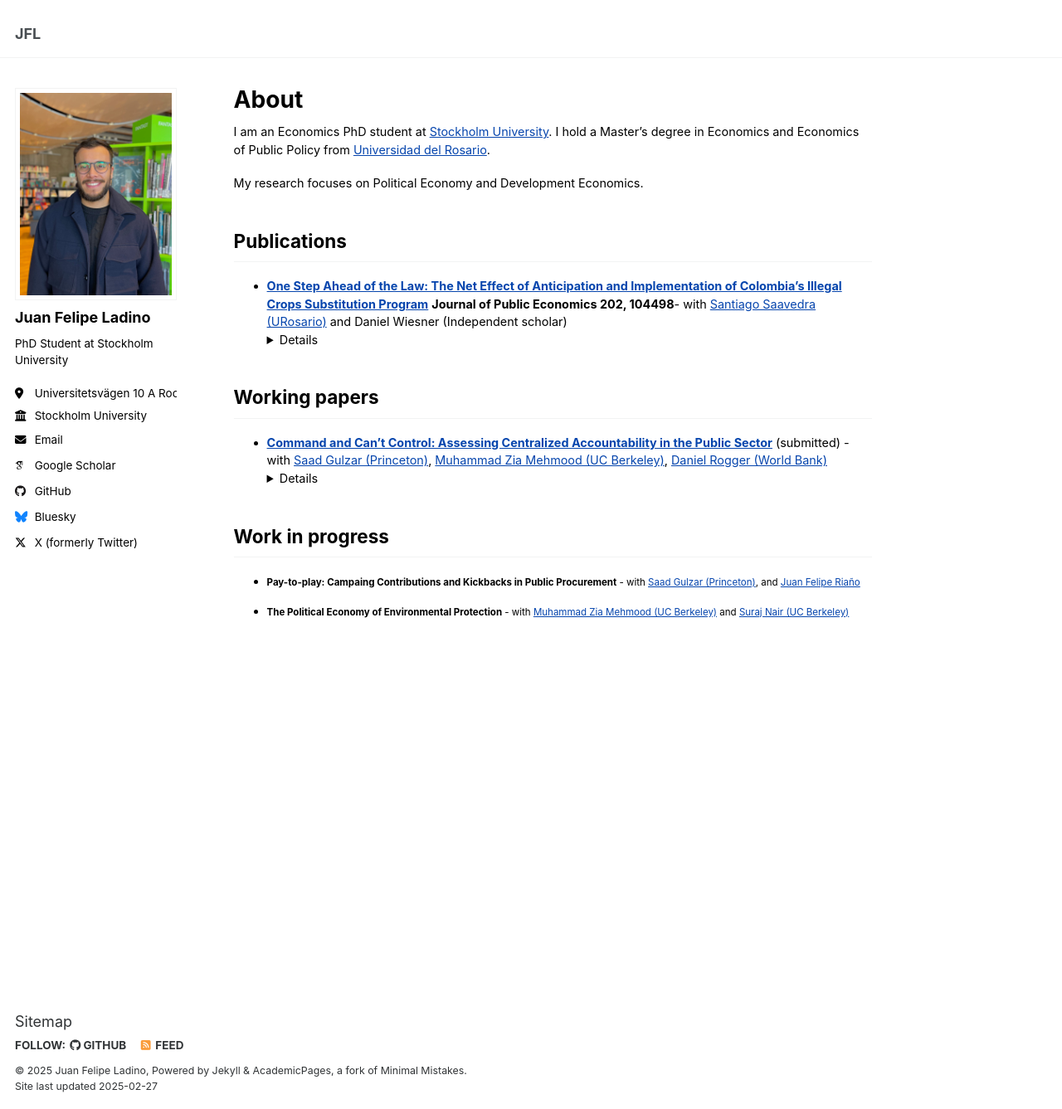
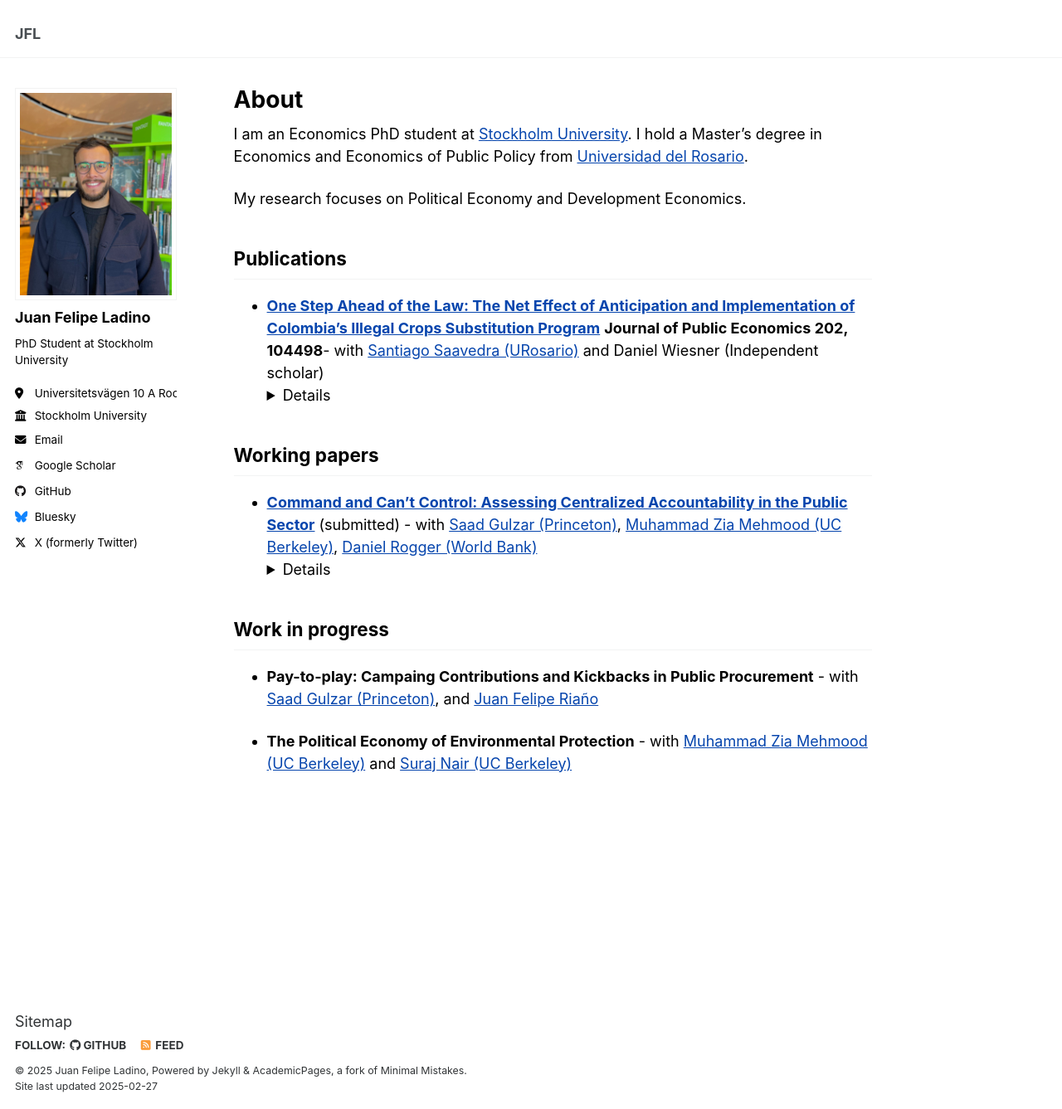
Before and after one commit to juanfladino/juanfladino.github.io, a Jekyll site: the page built from _pages/about.md, in a window 1280 px wide and 1337 px high. Shown: the whole window at 83% size. Built offline with Jekyll 4.4.1, drawn with Linux system fonts in a browser that asks for light colours; some web fonts are replaced.

Commit message:
Update _page.scss

```diff
--- a/_sass/layout/_page.scss
+++ b/_sass/layout/_page.scss
@@ -56,7 +56,7 @@
   }
 
   p, li, dl {
-    font-size: 0.8em;
+    font-size: 1em;
   }
 
   /* paragraph indents */
@@ -151,7 +151,7 @@
     }
 
     .page__title {
-      font-size: $type-size-6;
+      font-size: $type-size-8;
 
       @include breakpoint($small) {
         font-size: $type-size-6;
```
